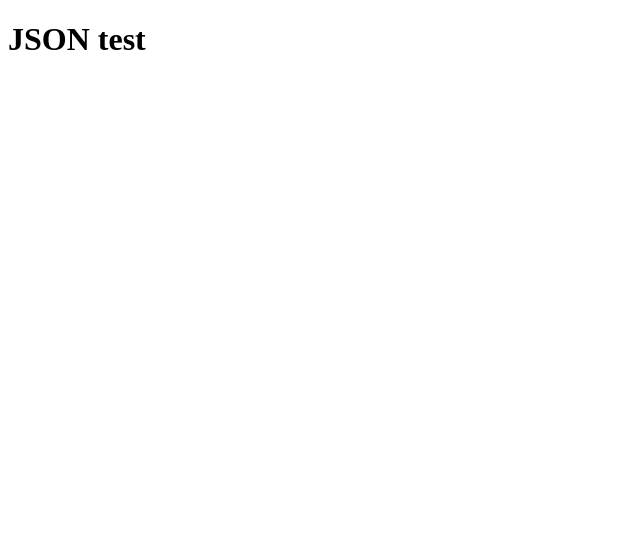
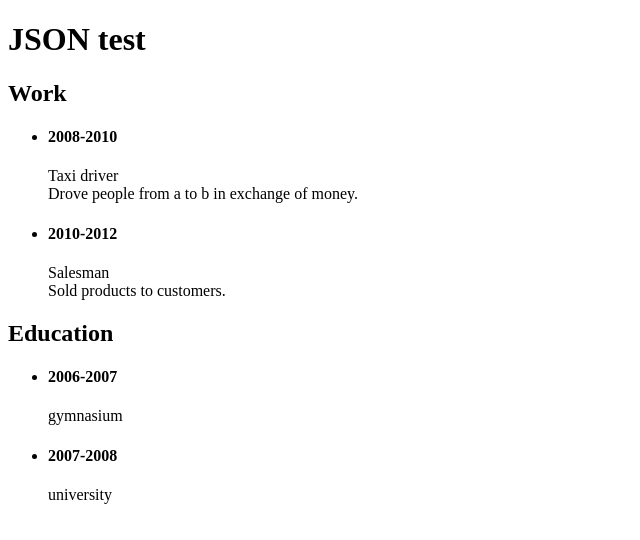
Before and after one commit to rieerep/javascript-todolist-workshop7, a plain HTML site: page index.html in a window 1280 px wide. Shown: the whole page, without its empty margins (0-640 px from the left). Drawn offline with Linux system fonts and the light colour scheme.

Commit message:
Initial commit

```diff
--- a/app.js
+++ b/app.js
@@ -1,31 +1,54 @@
 let url = "data.json"
+const workList = document.querySelector(".workList")
+const educationList = document.querySelector(".educationList")
 
 async function getToDo() {
 
-    let response = await fetch (url);
+    let response = await fetch(url);
     if (response.ok) { // if HTTP-status is 200-299
         // get the response body (the method explained below)
         let data = await response.json();
         console.log(data)
-        console.log(data.todolist[0].name);
-        let todos = data.todolist;
-        console.log(typeof todos);
 
-        /* for (let i = 0; i < todos.length; i++){
+        // WORK
+        for (let i = 0; i < data.work.length; i++) {
             console.log('i', i)
             let li = document.createElement("li");
-            li.innerHTML = data[i].
+
+            li.innerHTML = `<h4>${data.work[i].time}</h4>
+            <p>
+            <span>${data.work[i].title}</span><br>
+            <span>${data.work[i].desc}</span><br>
+            </p>`;
+
             console.log('li: ', li)
+            workList.appendChild(li);
 
-        } */
+        }
+
+        // EDUCATION
+        for (let i = 0; i < data.education.length; i++) {
+            console.log('i', i)
+            let li = document.createElement("li");
+
+            li.innerHTML = `<h4>${data.education[i].time}</h4>
+            <p>
+            <span>${data.education[i].title}</span>
+            <span>${data.education[i].desc}</span><br>
+            </p>`;
+
+            console.log('li: ', li)
+            educationList.appendChild(li);
+
+        }
 
 
         // gives us the json of the response body
 
 
-} else {
- console.log("HTTP-Error: " + response.status);
-}
+    } else {
+        console.log("HTTP-Error: " + response.status);
+    }
 }
 
 getToDo();
--- a/data.json
+++ b/data.json
@@ -1,19 +1,26 @@
 {
-    "todolist":
-    [
-
+    "work": [
         {
-        "ToDo": "vacuum"
+            "time": "2008-2010",
+            "title": "Taxi driver",
+            "desc": "Drove people from a to b in exchange of money."
         },
         {
-        "ToDo": "study json"
-
+            "time": "2010-2012",
+            "title": "Salesman",
+            "desc": "Sold products to customers."
+        }
+    ],
+    "education": [
+        {
+            "time": "2006-2007",
+            "title": "gymnasium",
+            "desc": ""
         },
         {
-        "ToDo": "coffee"
-    },
-    {
-        "ToDo": "Walk in the park"
+            "time": "2007-2008",
+            "title": "university",
+            "desc": ""
         }
     ]
 }
--- a/index.html
+++ b/index.html
@@ -1,14 +1,22 @@
 <!DOCTYPE html>
 <html lang="en">
+
 <head>
     <meta charset="UTF-8">
     <meta http-equiv="X-UA-Compatible" content="IE=edge">
     <meta name="viewport" content="width=device-width, initial-scale=1.0">
     <title>Document</title>
 </head>
+
 <body>
     <h1>JSON test</h1>
-    <ul class="myList"></ul>
-    <script src="app.js" defer></script>
+    <h2 class="workHeader">Work</h2>
+    <ul class="workList"></ul>
+
+    <h2 class="educationHeader">Education</h2>
+    <ul class="educationList"></ul>
+
+    <script src="app.js"></script>
 </body>
+
 </html>
```
Lines whose indentation alone changed are shown as unchanged.
